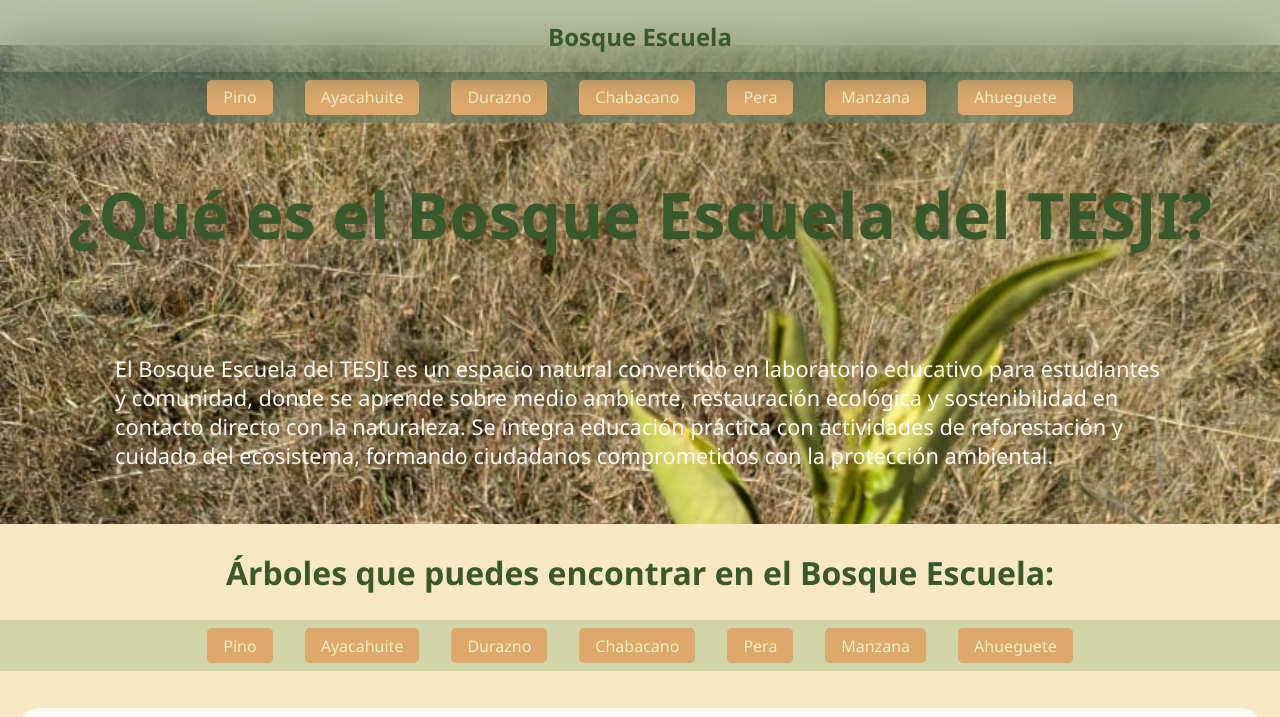
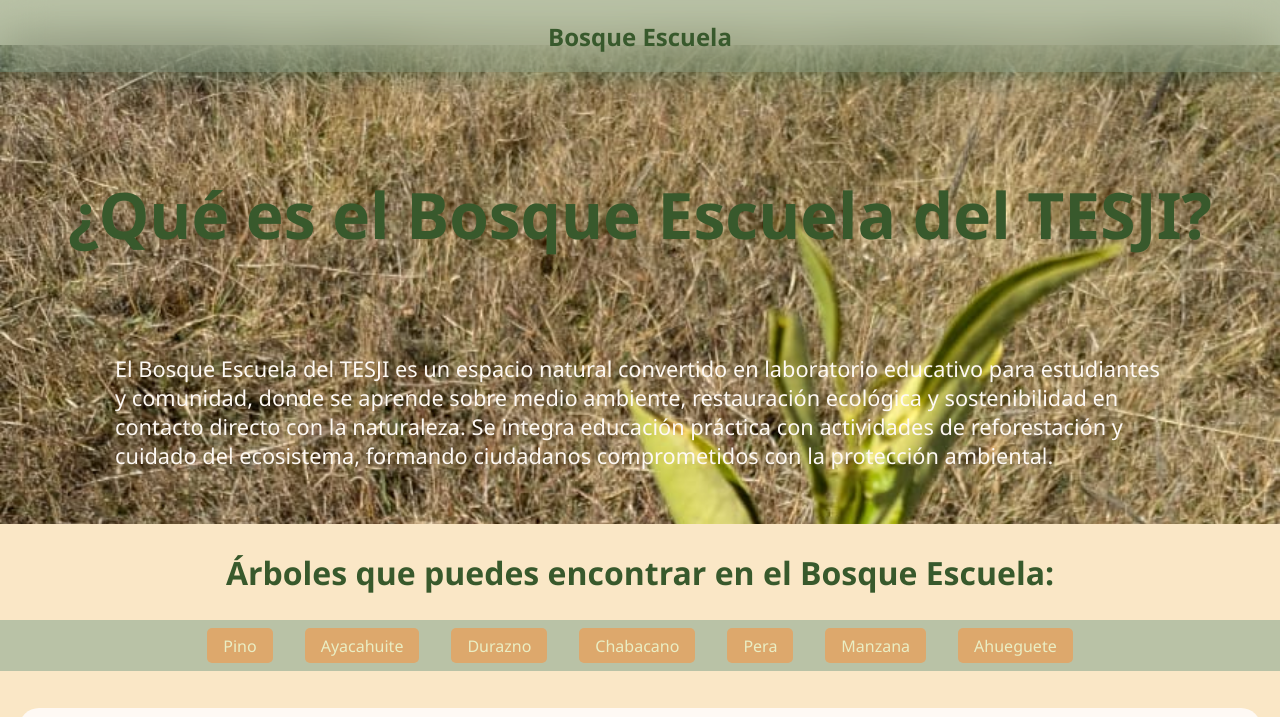
Before and after one commit to Alvaro-axo/BosqueEscuela, a plain HTML site: page index.html in a window 1280 px wide. Shown: the top 717 px of the page. Drawn offline with Linux system fonts and the light colour scheme.

Commit message:
Segunda Versión con menu

```diff
--- a/index.html
+++ b/index.html
@@ -10,15 +10,6 @@
     <div class="header">
         <h2 class="titulo">Bosque Escuela</h2>
     </div>
-    <div class="menu_header">
-        <li class="menu_item"><a href="#pino" class="link">Pino</a></li>
-        <li class="menu_item"><a href="#ayacahuite" class="link">Ayacahuite</a></li>
-        <li class="menu_item"><a href="#durazno" class="link">Durazno</a></li>
-        <li class="menu_item"><a href="#chabacano" class="link">Chabacano</a></li>
-        <li class="menu_item"><a href="#pera" class="link">Pera</a></li>
-        <li class="menu_item"><a href="#manzana" class="link">Manzana</a></li>
-        <li class="menu_item"><a href="#ahueguete" class="link">Ahueguete</a></li>
-    </div>
 
     <!-- Sección de introducción -->
     <div id="seccion_intro">
@@ -30,17 +21,15 @@
 
             <h2 class="titulo" id="titulo_secundario">Árboles que puedes encontrar en el Bosque Escuela:</h2>
             <div class="menu">
-                <li class="menu_item"><a href="#pino" class="link">Pino</a></li>
-                <li class="menu_item"><a href="#ayacahuite" class="link">Ayacahuite</a></li>
-                <li class="menu_item"><a href="#durazno" class="link">Durazno</a></li>
-                <li class="menu_item"><a href="#chabacano" class="link">Chabacano</a></li>
-                <li class="menu_item"><a href="#pera" class="link">Pera</a></li>
-                <li class="menu_item"><a href="#manzana" class="link">Manzana</a></li>
-                <li class="menu_item"><a href="#ahueguete" class="link">Ahueguete</a></li>
+                <li class="menu_item"><a href="#" class="link">Pino</a></li>
+                <li class="menu_item"><a href="#" class="link">Ayacahuite</a></li>
+                <li class="menu_item"><a href="#" class="link">Durazno</a></li>
+                <li class="menu_item"><a href="#" class="link">Chabacano</a></li>
+                <li class="menu_item"><a href="#" class="link">Pera</a></li>
+                <li class="menu_item"><a href="#" class="link">Manzana</a></li>
+                <li class="menu_item"><a href="#" class="link">Ahueguete</a></li>
             </div>
         </p>
-    </div>
-
     <div class="contenedor" id="forestales">
 
         <div class="tarjeta">
@@ -170,5 +159,6 @@
     </div>
     <div class="contenedor" id="frutales"> </div>
     <div class="contenedor" id="maderables"></div>
+    </div>
 </body>
 </html>
--- a/style.css
+++ b/style.css
@@ -56,28 +56,15 @@ body {
     height: var(--header-height);
 }
 
-.menu_header {
-    display: flex;
-    position: fixed;
-    top: var(--header-height);
-    width: 100dvw;
-    align-items: center;
-    justify-content: center;
-    overflow-x: auto;
-    background-color: var(--color-header-bg);
-    backdrop-filter: blur(17px);
-    z-index: 25;
-    animation-name: aparecer;
-    animation-timeline: --menu;
-    animation-range-start: cover 0%;
-    animation-range-end: cover 75%;
-}
-
 #seccion_intro {
     padding-top: 2.8rem;
     display: flex;
     align-items: center;
     flex-direction: column;
+    animation-name: desaparecer;
+    animation-timeline: view();
+    animation-range-end: cover 0%;
+    animation-range-start: cover 95%;
 }
 
 .titulo {
@@ -120,19 +107,18 @@ body {
 /* MENU */
 
 .menu {
-    view-timeline: --menu block;
     display: flex;
-    top: --header-height;
+    position: sticky;
+    top: var(--header-height);
     width: 100dvw;
     align-items: center;
     justify-content: center;
     overflow-x: auto;
     background-color: var(--color-bg-card);
     /* view-timeline: --menu block;  */
-    animation-name: desaparecer;
-    animation-timeline: view();
-    animation-range-start: cover 75%;
-    animation-range-end: cover 90%;
+    z-index: 20;
+    background-color: var(--color-header-bg);
+    backdrop-filter: blur(17px);
 }
 
 
```
